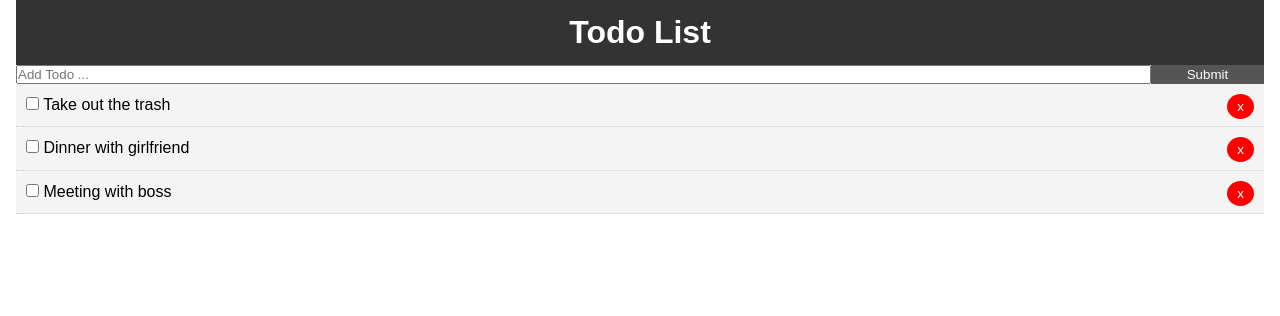
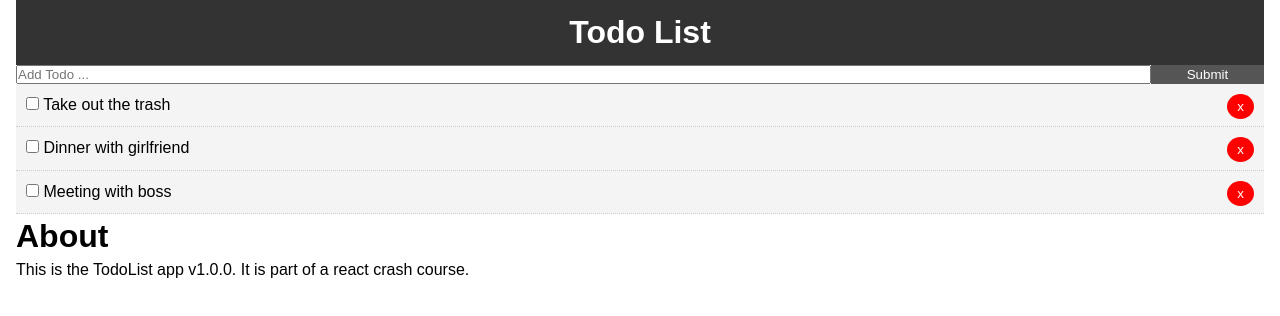
Before and after one commit to thaip-coder/Todo-react, a React (Create React App) app: page /about in a window 1280 px wide. Shown: the top 316 px of the page. Built offline with nearby package versions, Linux system fonts and the light colour scheme.

Commit message:
establish about page

```diff
--- a/src/App.js
+++ b/src/App.js
@@ -4,6 +4,7 @@
 import './App.css';
 import Todos from './components/Todos';
 import AddTodo from './components/AddTodo';
+import About from './components/pages/About';
 import {v4 as uuid} from 'uuid';
 
 class App extends Component {
@@ -70,6 +71,7 @@
                   <Todos todos={this.state.todos}  markComplete={this.markComplete} remove={this.remove}/>
               </React.Fragment>
             )} />
+            <Route path='/about' component={About} />
           </div>
         </div>
       </Router>
--- a/src/components/pages/About.js
+++ b/src/components/pages/About.js
@@ -1,10 +1,12 @@
 import React from 'react'
 
-export default function About() {
+function About() {
     return (
-        <React.fragment>
+        <React.Fragment>
             <h1>About</h1>
             <p>This is the TodoList app v1.0.0. It is part of a react crash course.</p>
-        </React.fragment>
+        </React.Fragment>
     )
 }
+
+export default About;
```
